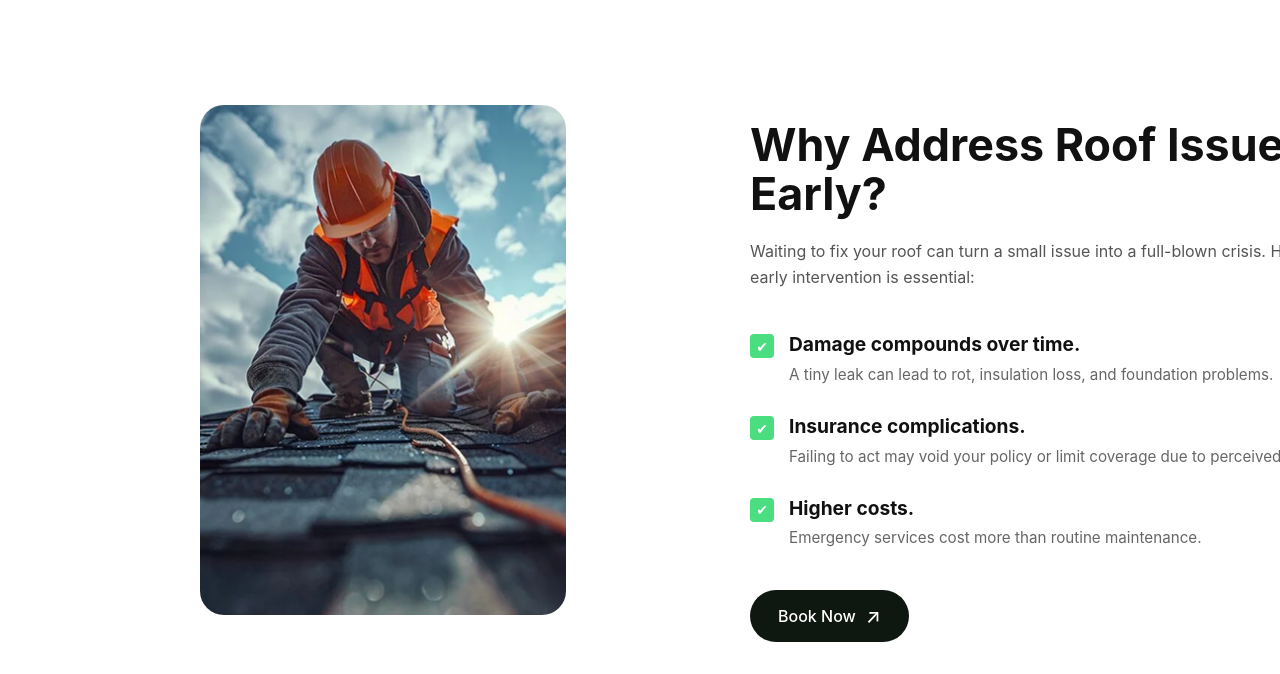
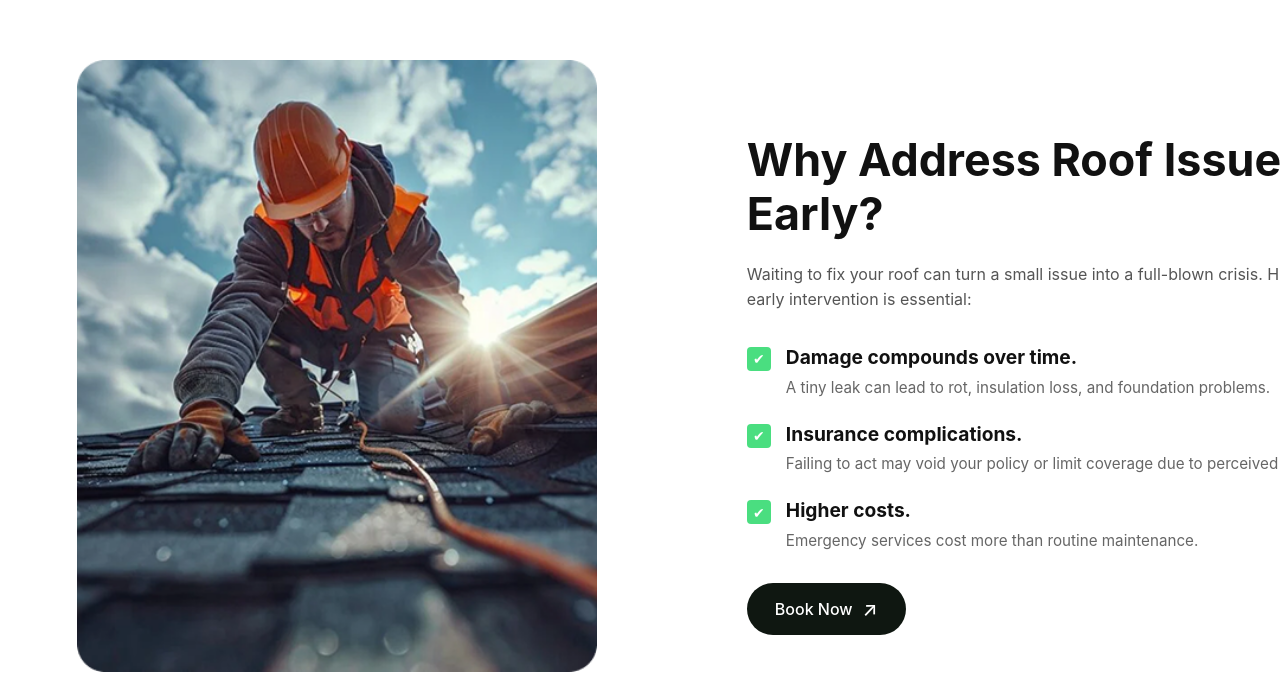
Before and after one commit to roshninaznin/roofing-services, a React (Vite) app: page / in a window 1280 px wide. Shown: the part 2757-3431 px from the top of the page. Built offline with nearby package versions, Linux system fonts and the light colour scheme.

Commit message:
Update WhyChoose.css

```diff
--- a/src/styles/WhyChoose.css
+++ b/src/styles/WhyChoose.css
@@ -1,54 +1,59 @@
 .why-choose-container {
   background-color: white;
- min-height: 100vh;
+  min-height: 100vh;
   width: 100%;
-  padding: 100px 80px;
+  padding: clamp(60px, 6vw, 100px) clamp(20px, 6vw, 80px);
   font-family: 'Inter', sans-serif;
 }
 
 .why-choose-content {
   display: flex;
   align-items: center;
-  gap: 60px;
+  gap: clamp(30px, 5vw, 60px);
   flex-wrap: wrap;
 }
 
+/* IMAGE */
 .why-choose-image {
   flex: 1;
   min-width: 300px;
 }
 
 .why-choose-image img {
-  width: 60%;
-  height: 510px;
+  width: 100%;
+  max-width: 520px;
+  height: auto;
   object-fit: cover;
   border-radius: 24px;
-  margin-left: 120px;
+  margin-left: 0; /* Remove huge margin on mobile */
+  display: block;
 }
 
+/* TEXT */
 .why-choose-text {
   flex: 1;
   min-width: 300px;
 }
 
 .why-choose-text h1 {
-  font-size: 2.8rem;
+  font-size: clamp(2rem, 4vw, 2.8rem);
   margin-bottom: 20px;
   color: #111;
-  line-height: 1.1;
+  line-height: 1.2;
 }
 
 .intro-text {
   color: #555;
-  margin-bottom: 40px;
+  margin-bottom: 30px;
   line-height: 1.6;
 }
 
+/* FEATURES */
 .feature-list {
   display: flex;
   flex-direction: column;
-  gap: 25px;
-  margin-bottom: 40px;
+  gap: 20px;
+  margin-bottom: 30px;
 }
 
 .feature-item {
@@ -83,7 +88,7 @@
   font-size: 0.95rem;
 }
 
-
+/* BUTTON */
 .book-now-btn {
   background-color: #0f1711;
   color: white;
@@ -107,13 +112,79 @@
   font-size: 1.2rem;
 }
 
+/* =================== RESPONSIVE =================== */
+
+/* Tablet */
+@media (max-width: 1024px) {
+  .why-choose-content {
+    gap: 40px;
+  }
+
+  .why-choose-image img {
+    max-width: 450px;
+    height: auto;
+  }
+
+  .why-choose-text h1 {
+    font-size: 2.4rem;
+  }
+}
+
+/* Mobile */
 @media (max-width: 768px) {
   .why-choose-content {
     flex-direction: column;
     gap: 30px;
   }
 
+  .why-choose-image img {
+    max-width: 100%;
+    margin-left: 0;
+    height: auto;
+  }
+
   .why-choose-text h1 {
     font-size: 2rem;
+    text-align: center;
+  }
+
+  .intro-text {
+    text-align: center;
+  }
+
+  .feature-list {
+    gap: 15px;
+  }
+
+  .book-now-btn {
+    margin: 0 auto;
   }
 }
+
+/* Small Mobile */
+@media (max-width: 480px) {
+  .why-choose-container {
+    padding: 60px 20px;
+  }
+
+  .why-choose-text h1 {
+    font-size: 1.8rem;
+  }
+
+  .intro-text {
+    font-size: 0.95rem;
+  }
+
+  .feature-item h3 {
+    font-size: 1.1rem;
+  }
+
+  .feature-item p {
+    font-size: 0.9rem;
+  }
+
+  .book-now-btn {
+    padding: 12px 24px;
+    font-size: 0.95rem;
+  }
+}
```
